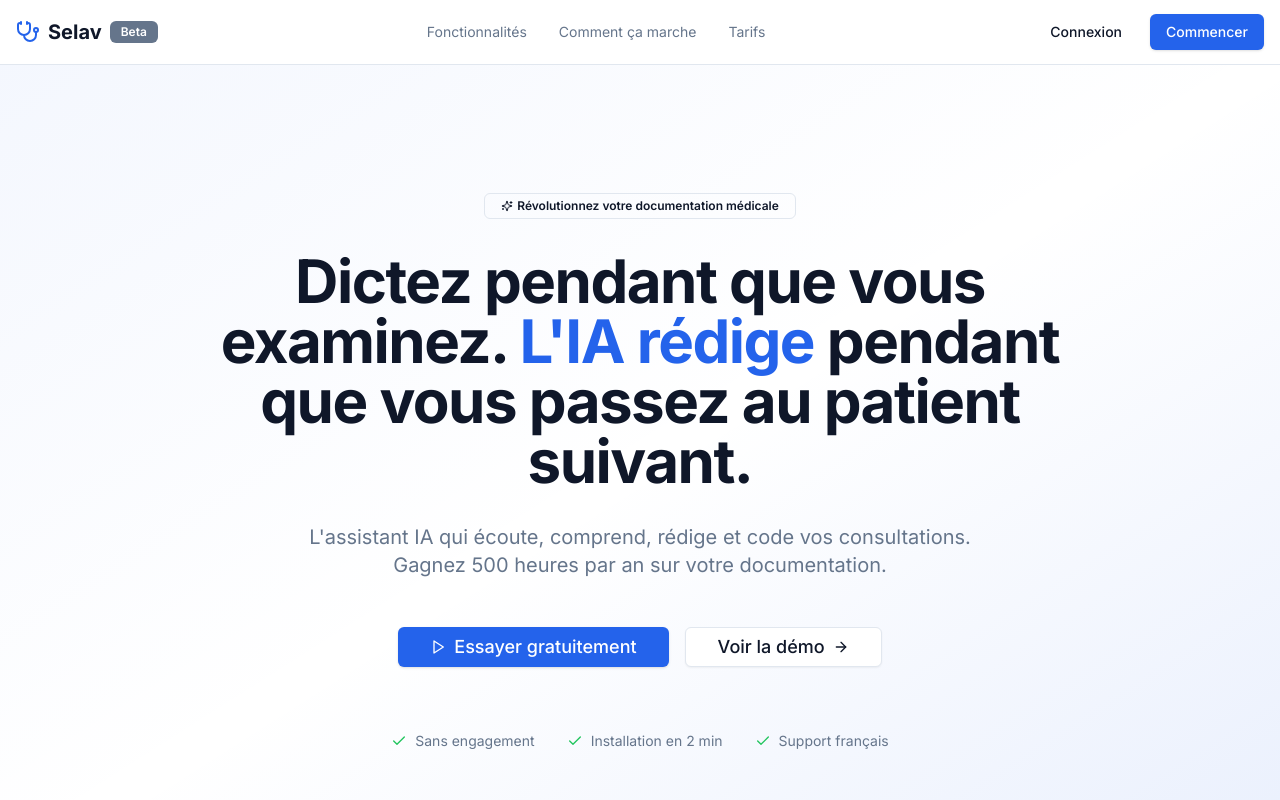
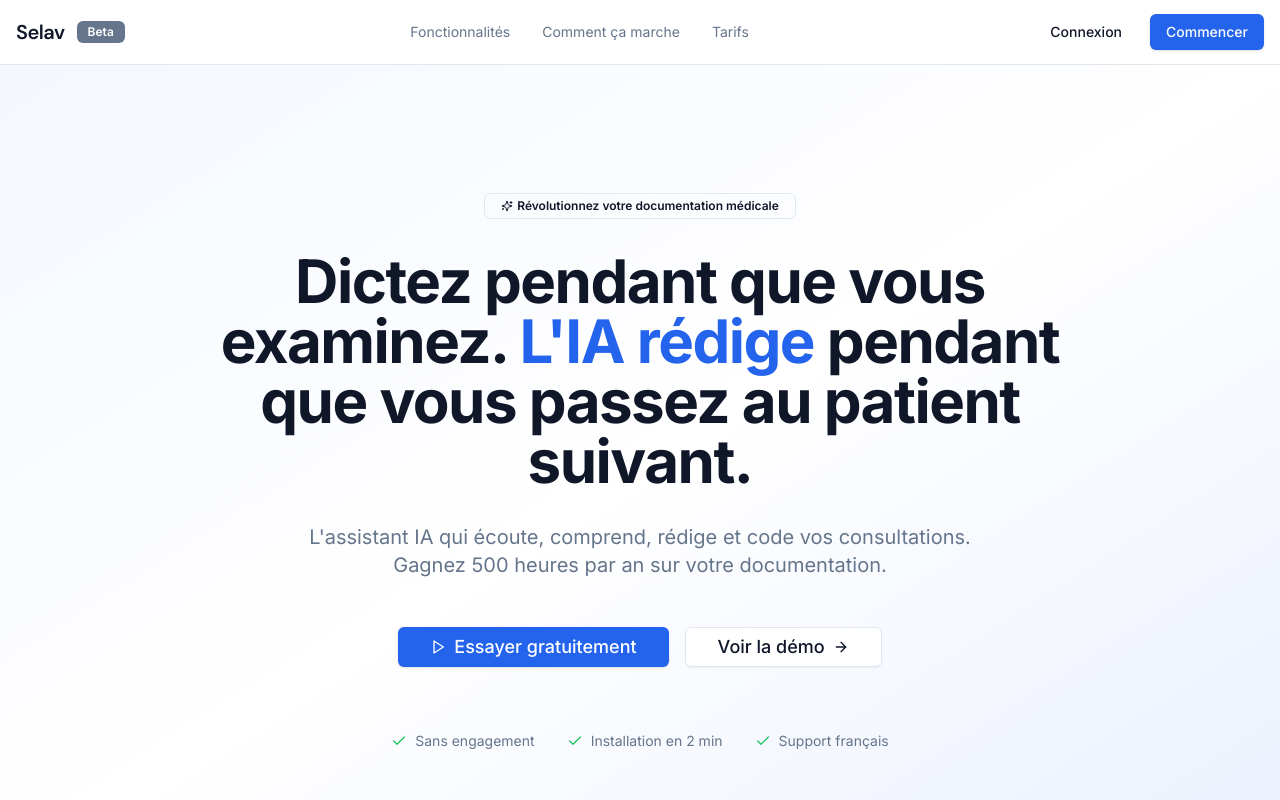
Before and after one commit to aina-alk/smart-assistant-fb, a Next.js app: page / in a window 1280 px wide. Shown: the top 800 px of the page. Built offline with nearby package versions, Linux system fonts and the light colour scheme; no server answers.

Commit message:
feat(brand): create professional BrandMark component with DM Sans typography
- Add DM Sans font for brand identity
- Create reusable BrandMark component with size variants
- Replace generic Stethoscope icons across all pages
- Update login, sidebar, registration layout, and landing page

```diff
--- a/src/app/(auth)/login/page.tsx
+++ b/src/app/(auth)/login/page.tsx
@@ -6,11 +6,12 @@
 
 import { Suspense, useEffect, useState } from 'react';
 import { useRouter, useSearchParams } from 'next/navigation';
-import { Card, CardContent, CardDescription, CardHeader, CardTitle } from '@/components/ui/card';
+import { Card, CardContent, CardDescription, CardHeader } from '@/components/ui/card';
 import { Button } from '@/components/ui/button';
 import { Input } from '@/components/ui/input';
 import { Label } from '@/components/ui/label';
 import { Tabs, TabsContent, TabsList, TabsTrigger } from '@/components/ui/tabs';
+import { BrandMark } from '@/components/brand';
 import { useAuth } from '@/lib/hooks/use-auth';
 import { toast } from 'sonner';
 import { Loader2, Mail, CheckCircle } from 'lucide-react';
@@ -74,27 +75,10 @@ function LoginContent() {
   return (
     <Card className="shadow-xl border-border/50">
       <CardHeader className="space-y-4 text-center pb-6">
-        <div className="mx-auto w-16 h-16 bg-primary/10 rounded-full flex items-center justify-center">
-          <svg
-            className="w-10 h-10 text-primary"
-            fill="none"
-            stroke="currentColor"
-            viewBox="0 0 24 24"
-          >
-            <path
-              strokeLinecap="round"
-              strokeLinejoin="round"
-              strokeWidth={2}
-              d="M9 12h6m-6 4h6m2 5H7a2 2 0 01-2-2V5a2 2 0 012-2h5.586a1 1 0 01.707.293l5.414 5.414a1 1 0 01.293.707V19a2 2 0 01-2 2z"
-            />
-          </svg>
-        </div>
-        <div>
-          <CardTitle className="text-2xl font-bold text-foreground">Selav</CardTitle>
-          <CardDescription className="text-base mt-2">
-            L&apos;IA qui rédige pour vous pendant que vous soignez vos patients
-          </CardDescription>
-        </div>
+        <BrandMark size="xl" className="items-center" />
+        <CardDescription className="text-base">
+          L&apos;IA qui rédige pour vous pendant que vous soignez vos patients
+        </CardDescription>
       </CardHeader>
       <CardContent className="space-y-6">
         <Tabs defaultValue="email" className="w-full">
--- a/src/app/(registration)/layout.tsx
+++ b/src/app/(registration)/layout.tsx
@@ -3,7 +3,7 @@
  * Design simple avec logo et fond gradient
  */
 
-import { Stethoscope } from 'lucide-react';
+import { BrandMark } from '@/components/brand';
 
 export default function RegistrationLayout({ children }: { children: React.ReactNode }) {
   return (
@@ -11,17 +11,11 @@ export default function RegistrationLayout({ children }: { children: React.React
       {/* Header avec logo */}
       <header className="border-b bg-white/80 backdrop-blur-sm">
         <div className="container mx-auto px-4 py-4">
-          <div className="flex items-center gap-3">
-            <div className="flex h-10 w-10 items-center justify-center rounded-lg bg-primary">
-              <Stethoscope className="h-6 w-6 text-primary-foreground" />
-            </div>
-            <div>
-              <h1 className="text-lg font-bold text-gray-900">Selav</h1>
-              <p className="text-xs text-muted-foreground">
-                Votre assistant IA pour la documentation médicale
-              </p>
-            </div>
-          </div>
+          <BrandMark
+            size="lg"
+            showTagline
+            tagline="Votre assistant IA pour la documentation médicale"
+          />
         </div>
       </header>
 
--- a/src/app/layout.tsx
+++ b/src/app/layout.tsx
@@ -1,5 +1,5 @@
 import type { Metadata } from 'next';
-import { Inter } from 'next/font/google';
+import { Inter, DM_Sans } from 'next/font/google';
 import './globals.css';
 import { Toaster } from '@/components/ui/sonner';
 import { AuthProvider } from '@/components/providers/auth-provider';
@@ -8,6 +8,13 @@ import { QueryProvider } from '@/components/providers/query-provider';
 const inter = Inter({
   subsets: ['latin'],
   variable: '--font-inter',
+  display: 'swap',
+});
+
+const dmSans = DM_Sans({
+  subsets: ['latin'],
+  variable: '--font-dm-sans',
+  weight: ['500', '600', '700'],
   display: 'swap',
 });
 
@@ -22,7 +29,7 @@ export default function RootLayout({
   children: React.ReactNode;
 }>) {
   return (
-    <html lang="fr" className={inter.variable}>
+    <html lang="fr" className={`${inter.variable} ${dmSans.variable}`}>
       <body className="font-sans antialiased">
         <QueryProvider>
           <AuthProvider>
--- a/src/app/page.tsx
+++ b/src/app/page.tsx
@@ -13,7 +13,6 @@ import {
   Zap,
   Clock,
   Shield,
-  Stethoscope,
   ArrowRight,
   Check,
   Play,
@@ -22,6 +21,7 @@ import {
   ClipboardCheck,
   Loader2,
 } from 'lucide-react';
+import { BrandMark } from '@/components/brand';
 
 export default function LandingPage() {
   const router = useRouter();
@@ -48,9 +48,8 @@ export default function LandingPage() {
       {/* Navigation */}
       <nav className="sticky top-0 z-50 border-b bg-background/95 backdrop-blur supports-[backdrop-filter]:bg-background/60">
         <div className="container mx-auto px-4 h-16 flex items-center justify-between">
-          <div className="flex items-center gap-2">
-            <Stethoscope className="h-6 w-6 text-primary" />
-            <span className="font-bold text-xl">Selav</span>
+          <div className="flex items-center gap-3">
+            <BrandMark size="md" />
             <Badge variant="secondary" className="text-xs">
               Beta
             </Badge>
@@ -491,9 +490,8 @@ export default function LandingPage() {
         <div className="container mx-auto px-4">
           <div className="grid grid-cols-2 md:grid-cols-4 gap-8 mb-8">
             <div>
-              <div className="flex items-center gap-2 mb-4">
-                <Stethoscope className="h-5 w-5 text-primary" />
-                <span className="font-bold">Selav</span>
+              <div className="mb-4">
+                <BrandMark size="sm" />
               </div>
               <p className="text-sm text-muted-foreground">
                 L&apos;assistant IA pour les professionnels de santé
--- /dev/null
+++ b/src/components/brand/brand-mark.tsx
@@ -0,0 +1,38 @@
+/**
+ * BrandMark - Logo textuel Selav
+ * Typographie professionnelle sans icône
+ */
+
+import { cn } from '@/lib/utils';
+
+interface BrandMarkProps {
+  size?: 'sm' | 'md' | 'lg' | 'xl';
+  className?: string;
+  showTagline?: boolean;
+  tagline?: string;
+}
+
+const sizeClasses = {
+  sm: 'text-lg',
+  md: 'text-xl',
+  lg: 'text-2xl',
+  xl: 'text-3xl',
+};
+
+export function BrandMark({
+  size = 'md',
+  className,
+  showTagline = false,
+  tagline = 'Documentation médicale IA',
+}: BrandMarkProps) {
+  return (
+    <div className={cn('flex flex-col', className)}>
+      <span
+        className={cn('font-brand font-semibold tracking-tight text-foreground', sizeClasses[size])}
+      >
+        Selav
+      </span>
+      {showTagline && <span className="text-xs text-muted-foreground">{tagline}</span>}
+    </div>
+  );
+}
--- /dev/null
+++ b/src/components/brand/index.ts
@@ -0,0 +1 @@
+export { BrandMark } from './brand-mark';
--- a/src/components/layout/sidebar.tsx
+++ b/src/components/layout/sidebar.tsx
@@ -6,8 +6,8 @@
 'use client';
 
 import Link from 'next/link';
-import { Stethoscope } from 'lucide-react';
 import { NavLinks } from './nav-links';
+import { BrandMark } from '@/components/brand';
 import { cn } from '@/lib/utils';
 import type { NavItem } from '@/lib/navigation/nav-config';
 
@@ -26,12 +26,9 @@ export function Sidebar({ navItems, homeHref, className }: SidebarProps) {
       )}
     >
       {/* Logo */}
-      <div className="flex h-16 items-center gap-2 border-b px-6">
-        <Link href={homeHref} className="flex items-center gap-2">
-          <div className="flex h-9 w-9 items-center justify-center rounded-lg bg-primary">
-            <Stethoscope className="h-5 w-5 text-primary-foreground" />
-          </div>
-          <span className="text-lg font-semibold">Selav</span>
+      <div className="flex h-16 items-center border-b px-6">
+        <Link href={homeHref}>
+          <BrandMark size="md" />
         </Link>
       </div>
 
--- a/tailwind.config.ts
+++ b/tailwind.config.ts
@@ -67,6 +67,7 @@ const config: Config = {
       },
       fontFamily: {
         sans: ['var(--font-inter)', 'sans-serif'],
+        brand: ['var(--font-dm-sans)', 'var(--font-inter)', 'sans-serif'],
       },
       keyframes: {
         'accordion-down': {
```
